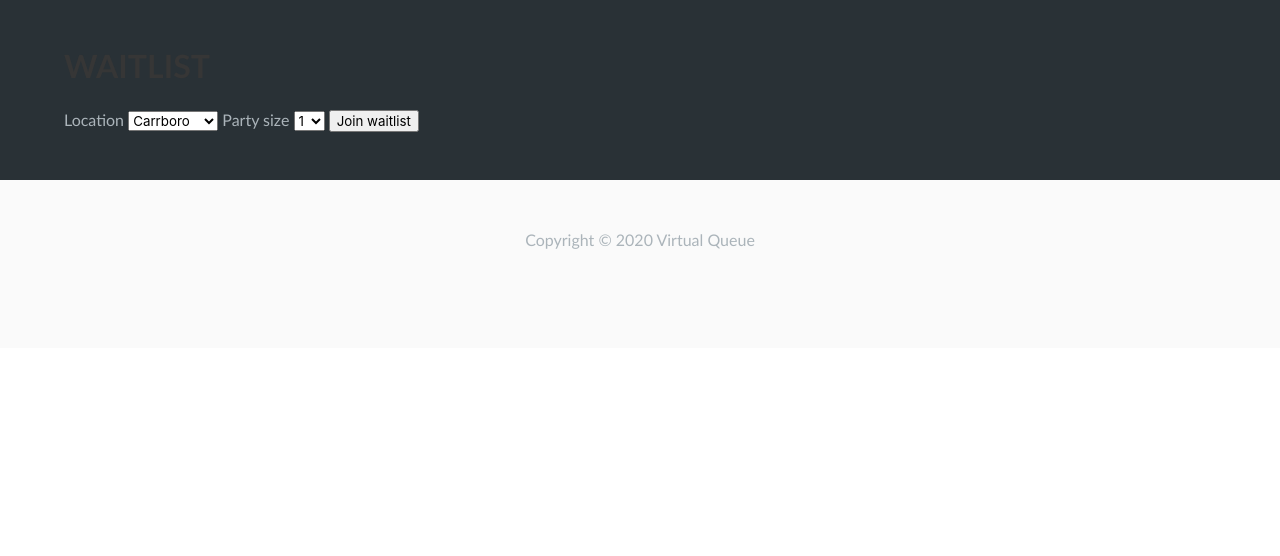
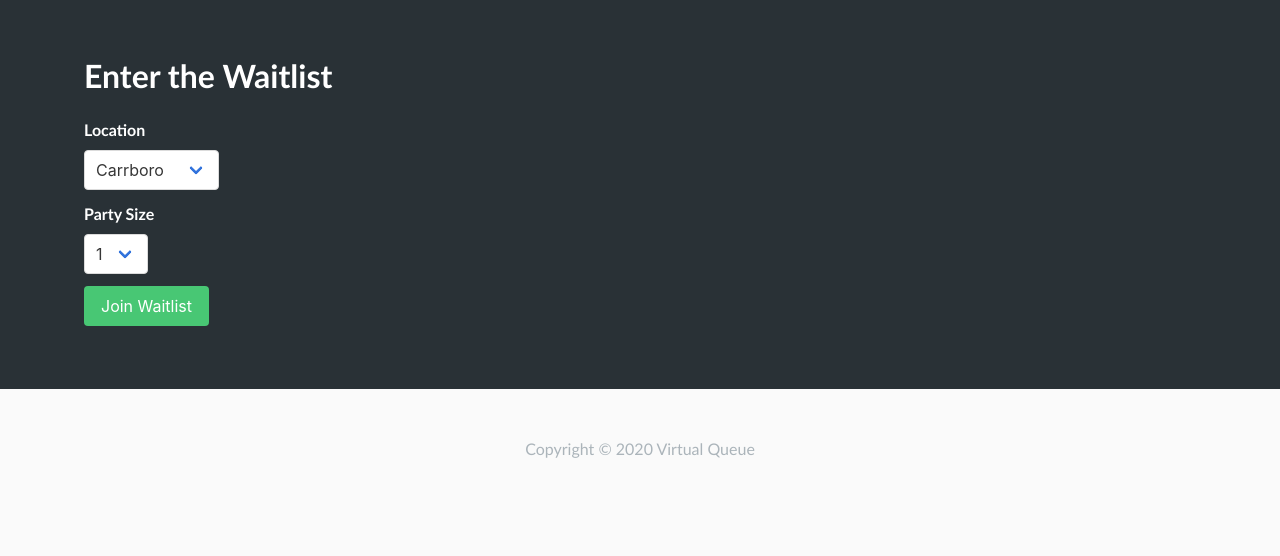
Before and after one commit to hannahgkeel/COMP426Final, a Django app: page /waitlist/ in a window 1280 px wide. Shown: the part 96-652 px from the top of the page. Run offline with Django 3.2, Linux system fonts and the light colour scheme; the visitor is signed in with stand-in values (Sample User, id 1).

Commit message:
accidentally working in master oops.. but fixed the waitlist form

```diff
--- a/templates/waitlist/waitlist.html
+++ b/templates/waitlist/waitlist.html
@@ -2,34 +2,47 @@
 {% block content %}
   <section class="section">
     <div class="container">
-      <h1 class="title">
-        WAITLIST
-      </h1>
         <!--ALERTS-->
         {% include 'partials/_alerts.html' %}
 
         <form action="{% url 'waitlist' %}" method="POST">{% csrf_token %}
 
-            <label for="location">Location</label>
-            <select id="location" name="location">
-                <option value="Carrboro">Carrboro</option>
-                <option value="Chapel Hill">Chapel Hill</option>
-            </select>
+          <div style="width:300px; padding-top:5px; padding-bottom: 10px; padding-left: 20px">
+            <h1 class="title" style="color: white; padding-top:5px">
+              Enter the Waitlist
+            </h1>
+            <div class="field">
+              <label class="label" for="location" style="color: white">Location</label>
+              <div class="select">
+                <select id="location" name="location">
+                  <option value="Carrboro">Carrboro</option>
+                  <option value="Chapel Hill">Chapel Hill</option>
+                </select>
+              </div>
+            </div>
 
-            <label for="party_size">Party size</label>
-            <select id="party_size" name="party_size">
+            <div class="field">
+              <label class="label" for="party_size" style="color: white">Party Size</label>
+              <div class="select">
+              <select id="party_size" name="party_size">
                 <option value="1">1</option>
                 <option value="2">2</option>
                 <option value="3">3</option>
                 <option value="4">4</option>
                 <option value="5">5</option>
                 <option value="6">6</option>
-                <option value="7">7</option>
-                <option value="8">8</option>
             </select>
+          </div>
+                </div>
 
-            <input type="submit" value="Join waitlist">
-
+                <div class="field" style="padding-bottom:5px">
+                    <p class="control">
+                      <button class="button is-success">
+                        Join Waitlist
+                      </button>
+                    </p>
+                  </div>
+                </div>
         </form>
 
     </div>
```
